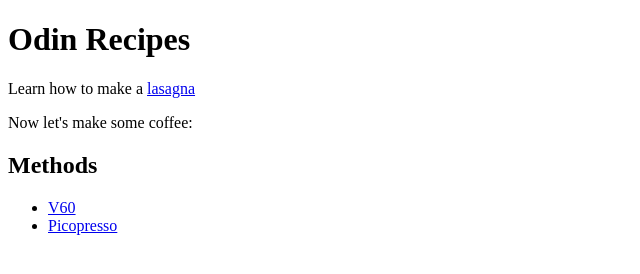
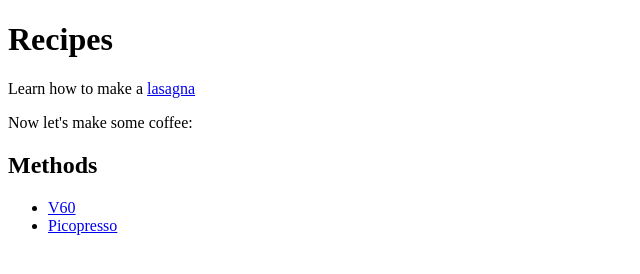
Before and after one commit to Allan-nascimento/odin-recipes, a plain HTML site: page index.html in a window 1280 px wide. Shown: the whole page, without its empty margins (0-640 px from the left). Drawn offline with Linux system fonts and the light colour scheme.

Commit message:
Correct the title and heading of index page

```diff
--- a/index.html
+++ b/index.html
@@ -2,10 +2,10 @@
 <html lang="en">
 <head>
   <meta charset="UTF-8">
-  <title>Odin-recipes</title>
+  <title>Recipes</title>
 </head>
 <body>
-  <h1>Odin Recipes</h1>
+  <h1>Recipes</h1>
   <p>Learn how to make a <a href="recipes/lasagna.html">lasagna</a></p>
   <p>Now let's make some coffee:</p>
   <h2>Methods</h2>
```
